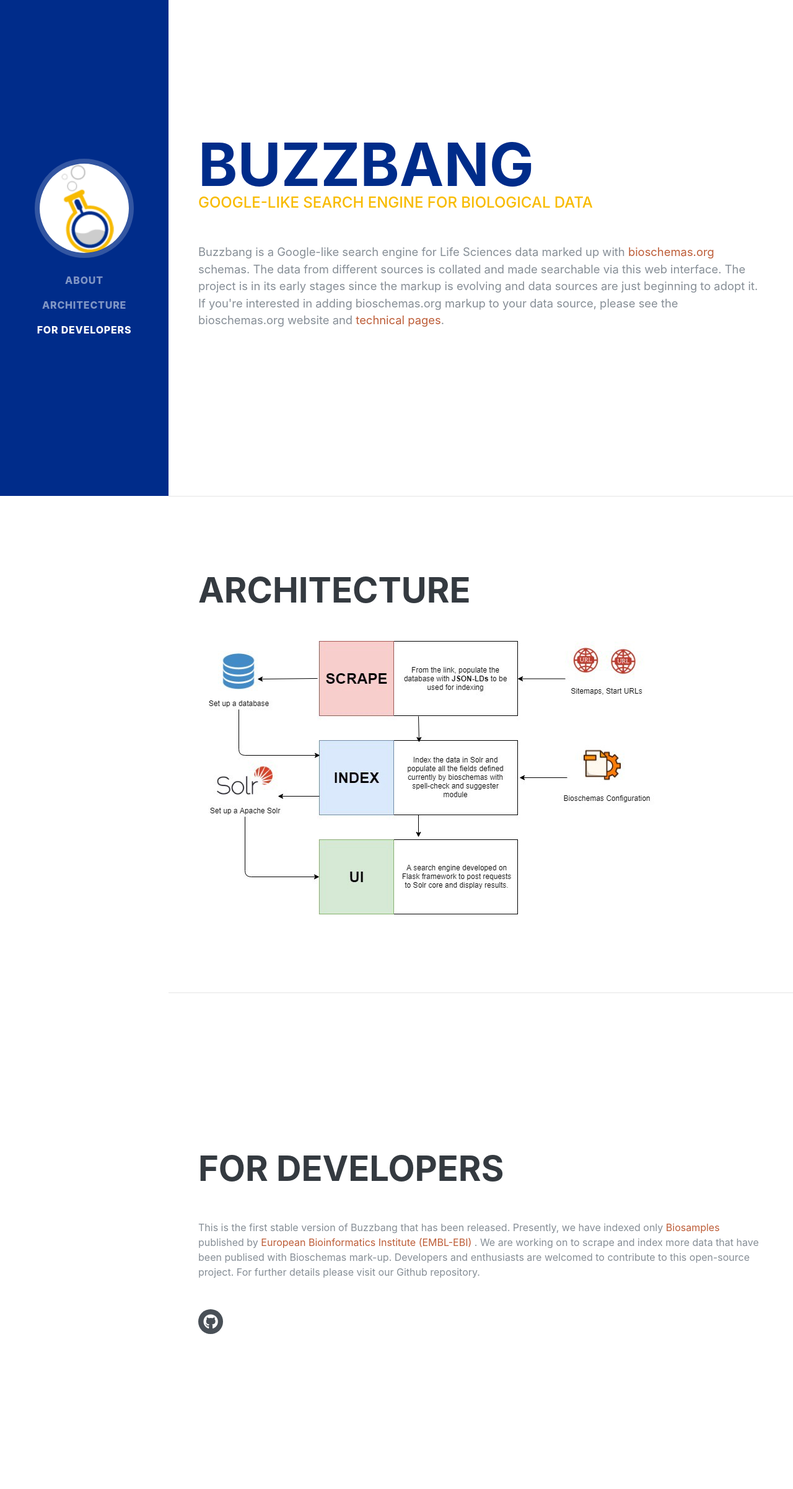
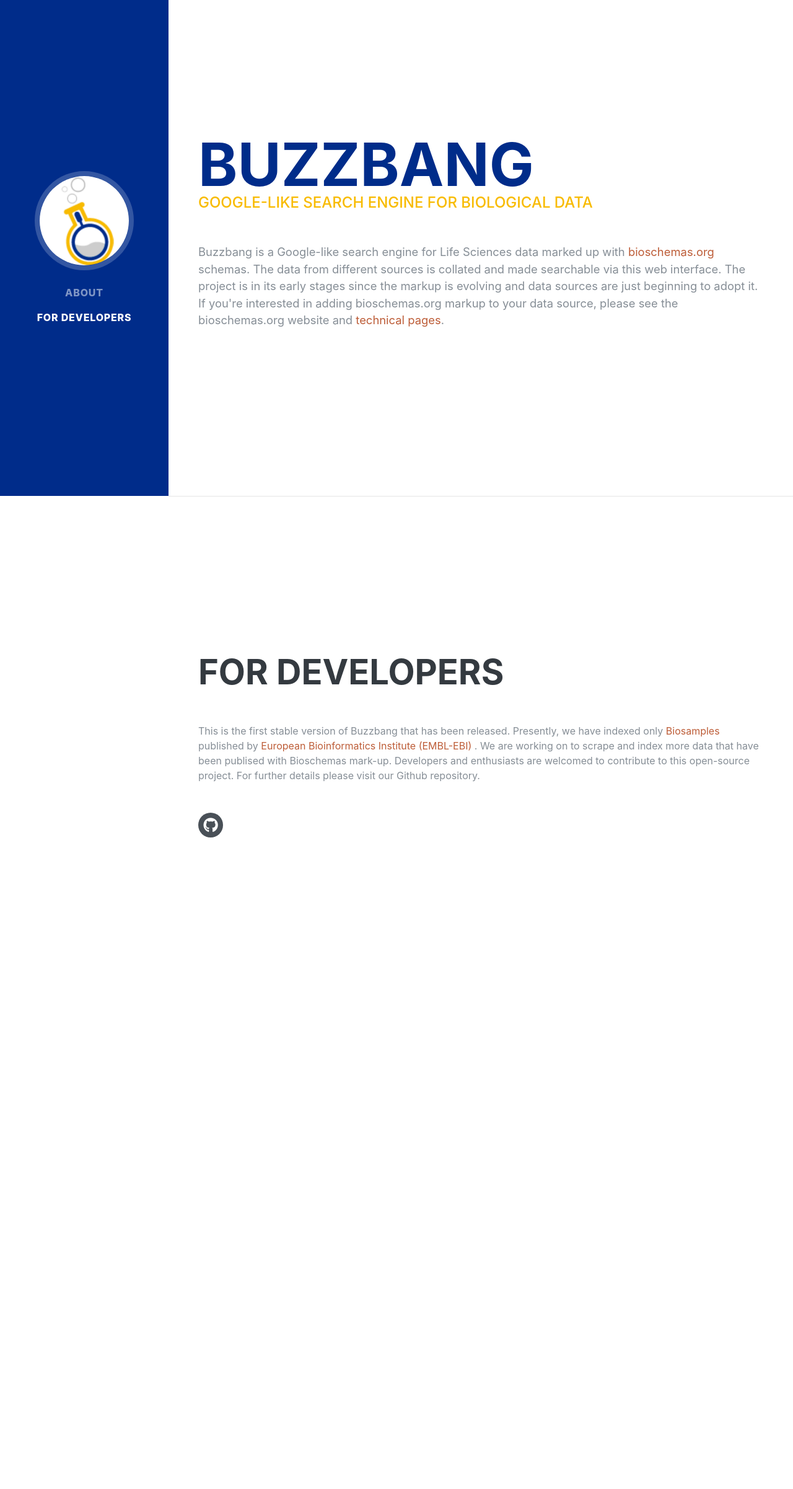
Before and after one commit to buzzbangorg/bsbang-frontend, a Flask app: page /about in a window 1280 px wide. Shown: the whole page at 62% size. After the commit the page ends 1351 px from the top, so only its background shows below. Run offline with Flask 2, Linux system fonts and the light colour scheme; parts of the project's set-up code (start-up, migrations or seed data) failed here and were passed over; some libraries are stand-ins or nearby versions; some web fonts are replaced.

Commit message:
Remove architecture section.
Again, I think anybody interested will see this from the wiki page.
Also following the principle of Don't Repeat Yourself (DRY)

```diff
--- a/templates/about.html
+++ b/templates/about.html
@@ -40,9 +40,6 @@
             <a class="nav-link js-scroll-trigger" href="#about">About</a>
           </li>
           <li class="nav-item">
-            <a class="nav-link js-scroll-trigger" href="#architecture">Architecture</a>
-          </li>
-          <li class="nav-item">
             <a class="nav-link js-scroll-trigger" href="#developers">For developers</a>
           </li>
         </ul>
@@ -65,16 +62,6 @@
           </p>
         </div>
       </section>
-
-      <hr class="m-0">
-
-      <section class="buzzbang-section p-3 p-lg-5 d-flex flex-column" id="architecture">
-        <div class="my-auto">
-          <h2 class="mb-5">Architecture</h2>
-            <img class="img-fluid img-profile mx-auto mb-2" src = "/static/images/overall-buzzbang-architecture.jpeg">
-        </div>
-      </section>
-
       <hr class="m-0">
 
       <section class="buzzbang-section p-3 p-lg-5 d-flex flex-column" id="developers">
```
